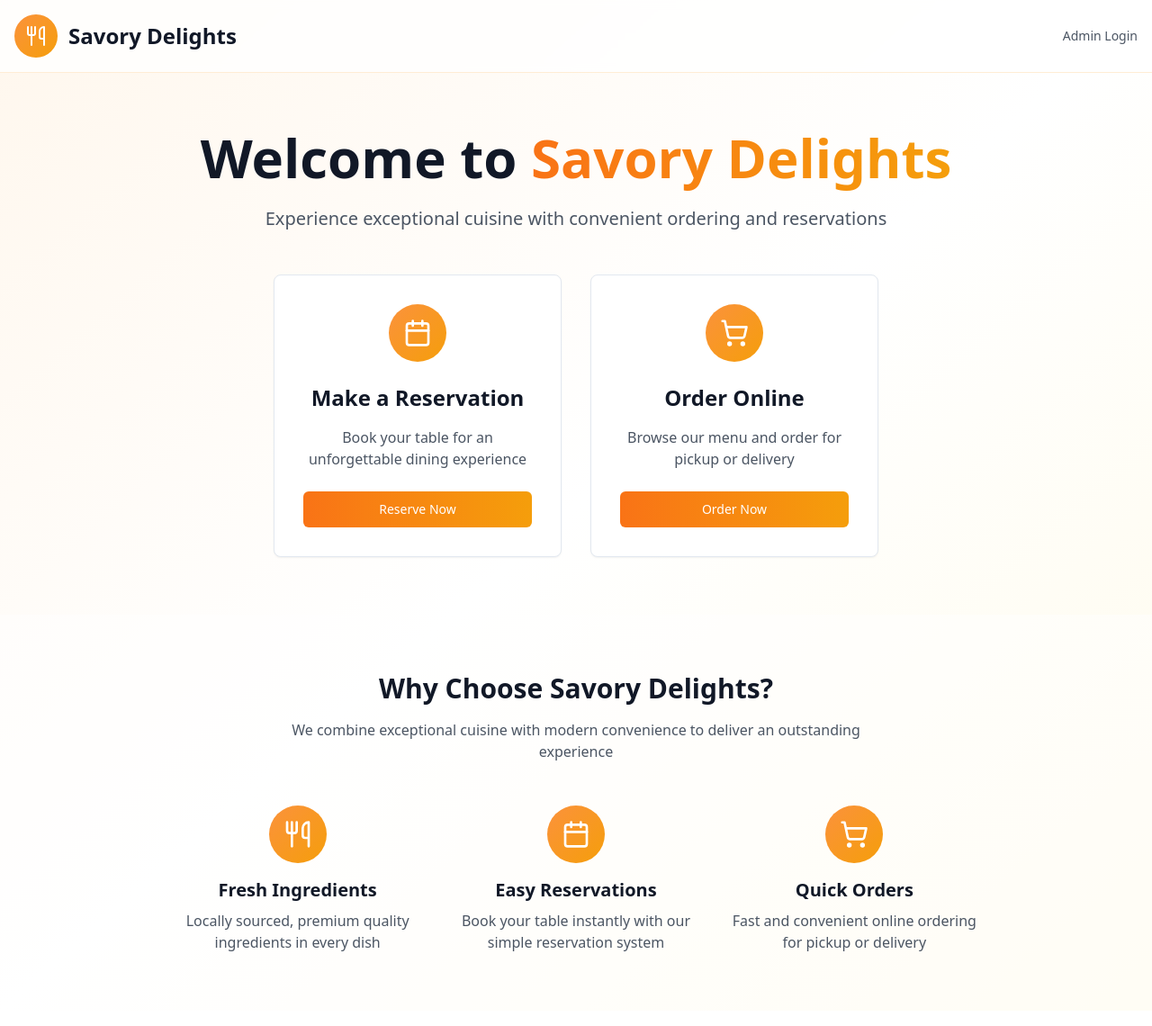
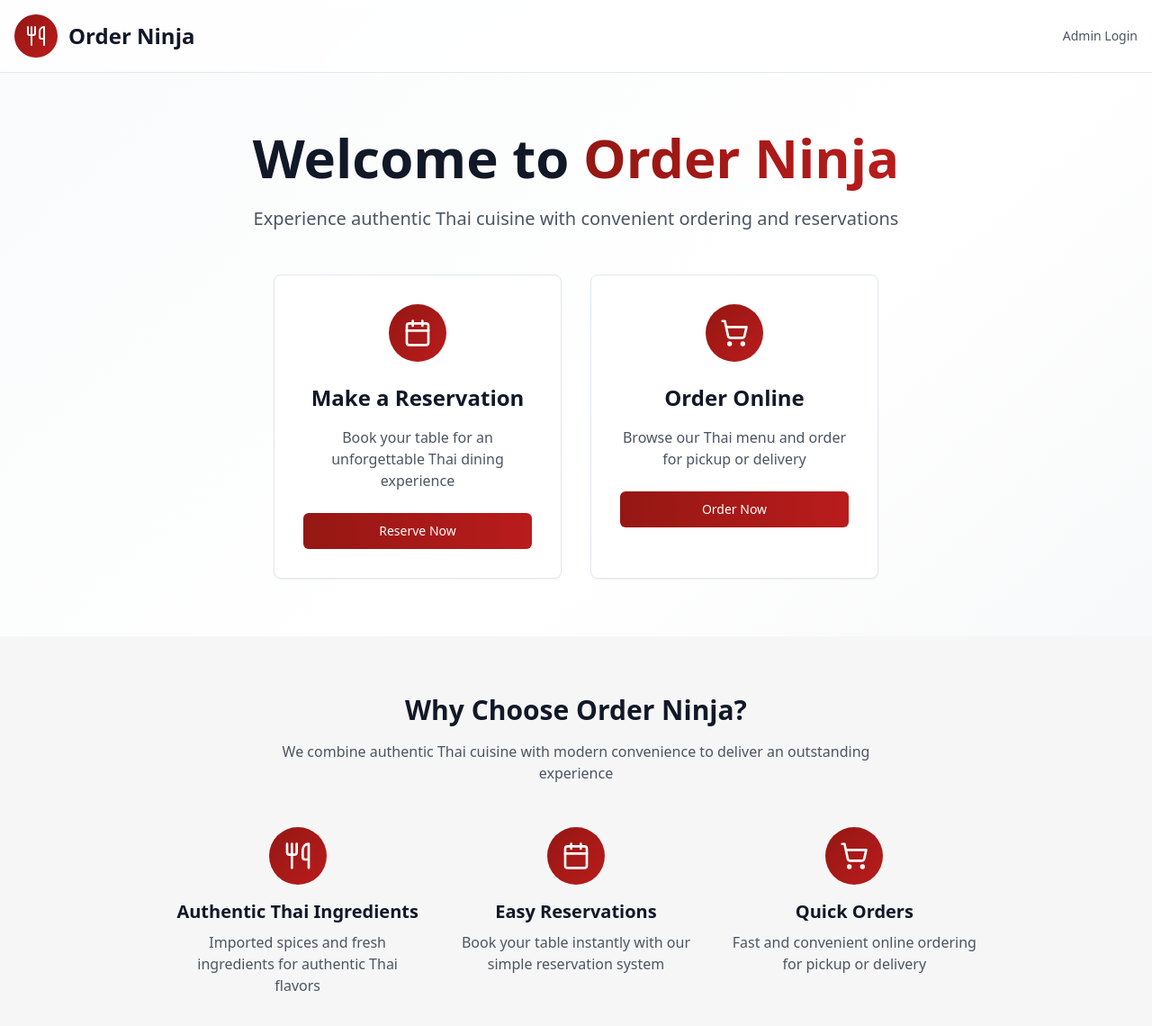
Before and after one commit to OrderNinja/Order-Reserve, a React (Vite) app: page / in a window 1280 px wide. Shown: the top 1140 px of the page at 90% size. Built offline with nearby package versions, Linux system fonts and the light colour scheme.

Commit message:
Refactor: Update branding and menu items
- Changed restaurant name and website title to "Order Ninja".
- Updated color scheme to use #951713 and #F6F6F6.
- Modified sample menu items to Thai local foods with prices in THB.

```diff
--- a/index.html
+++ b/index.html
@@ -4,12 +4,12 @@
   <head>
     <meta charset="UTF-8" />
     <meta name="viewport" content="width=device-width, initial-scale=1.0" />
-    <title>Savory Delights - Restaurant Management System</title>
-    <meta name="description" content="Professional restaurant management system with online ordering and reservations" />
+    <title>Order Ninja - Thai Restaurant Management System</title>
+    <meta name="description" content="Professional Thai restaurant management system with online ordering and reservations" />
     <meta name="author" content="Lovable" />
 
-    <meta property="og:title" content="Savory Delights - Restaurant Management System" />
-    <meta property="og:description" content="Professional restaurant management system with online ordering and reservations" />
+    <meta property="og:title" content="Order Ninja - Thai Restaurant Management System" />
+    <meta property="og:description" content="Professional Thai restaurant management system with online ordering and reservations" />
     <meta property="og:type" content="website" />
     <meta property="og:image" content="https://lovable.dev/opengraph-image-p98pqg.png" />
 
--- a/src/pages/Index.tsx
+++ b/src/pages/Index.tsx
@@ -6,17 +6,17 @@ import { Card, CardContent } from "@/components/ui/card";
 
 const Index = () => {
   return (
-    <div className="min-h-screen bg-gradient-to-br from-orange-50 via-white to-amber-50">
+    <div className="min-h-screen bg-gradient-to-br from-gray-50 via-white to-gray-100">
       {/* Header */}
-      <header className="bg-white/80 backdrop-blur-sm border-b border-orange-100 sticky top-0 z-50">
+      <header className="bg-white/80 backdrop-blur-sm border-b border-gray-200 sticky top-0 z-50">
         <div className="container mx-auto px-4 py-4 flex items-center justify-between">
           <div className="flex items-center space-x-3">
-            <div className="w-12 h-12 bg-gradient-to-br from-orange-400 to-amber-500 rounded-full flex items-center justify-center">
+            <div className="w-12 h-12 bg-gradient-to-br from-[#951713] to-red-700 rounded-full flex items-center justify-center">
               <Utensils className="w-6 h-6 text-white" />
             </div>
-            <h1 className="text-2xl font-bold text-gray-900">Savory Delights</h1>
+            <h1 className="text-2xl font-bold text-gray-900">Order Ninja</h1>
           </div>
-          <Link to="/admin" className="text-sm text-gray-600 hover:text-orange-600 transition-colors">
+          <Link to="/admin" className="text-sm text-gray-600 hover:text-[#951713] transition-colors">
             Admin Login
           </Link>
         </div>
@@ -27,25 +27,25 @@ const Index = () => {
         <div className="max-w-4xl mx-auto">
           <h1 className="text-5xl md:text-6xl font-bold text-gray-900 mb-6 animate-fade-in">
             Welcome to{" "}
-            <span className="bg-gradient-to-r from-orange-500 to-amber-500 bg-clip-text text-transparent">
-              Savory Delights
+            <span className="bg-gradient-to-r from-[#951713] to-red-700 bg-clip-text text-transparent">
+              Order Ninja
             </span>
           </h1>
           <p className="text-xl text-gray-600 mb-12 animate-fade-in">
-            Experience exceptional cuisine with convenient ordering and reservations
+            Experience authentic Thai cuisine with convenient ordering and reservations
           </p>
 
           {/* Action Cards */}
           <div className="grid md:grid-cols-2 gap-8 max-w-2xl mx-auto">
             <Card className="group hover:shadow-xl transition-all duration-300 hover:-translate-y-2 animate-fade-in">
               <CardContent className="p-8">
-                <div className="w-16 h-16 bg-gradient-to-br from-orange-400 to-amber-500 rounded-full flex items-center justify-center mx-auto mb-6 group-hover:scale-110 transition-transform">
+                <div className="w-16 h-16 bg-gradient-to-br from-[#951713] to-red-700 rounded-full flex items-center justify-center mx-auto mb-6 group-hover:scale-110 transition-transform">
                   <Calendar className="w-8 h-8 text-white" />
                 </div>
                 <h3 className="text-2xl font-semibold text-gray-900 mb-4">Make a Reservation</h3>
-                <p className="text-gray-600 mb-6">Book your table for an unforgettable dining experience</p>
+                <p className="text-gray-600 mb-6">Book your table for an unforgettable Thai dining experience</p>
                 <Link to="/reservation">
-                  <Button className="w-full bg-gradient-to-r from-orange-500 to-amber-500 hover:from-orange-600 hover:to-amber-600 text-white">
+                  <Button className="w-full bg-gradient-to-r from-[#951713] to-red-700 hover:from-red-800 hover:to-red-900 text-white">
                     Reserve Now
                   </Button>
                 </Link>
@@ -54,13 +54,13 @@ const Index = () => {
 
             <Card className="group hover:shadow-xl transition-all duration-300 hover:-translate-y-2 animate-fade-in">
               <CardContent className="p-8">
-                <div className="w-16 h-16 bg-gradient-to-br from-orange-400 to-amber-500 rounded-full flex items-center justify-center mx-auto mb-6 group-hover:scale-110 transition-transform">
+                <div className="w-16 h-16 bg-gradient-to-br from-[#951713] to-red-700 rounded-full flex items-center justify-center mx-auto mb-6 group-hover:scale-110 transition-transform">
                   <ShoppingCart className="w-8 h-8 text-white" />
                 </div>
                 <h3 className="text-2xl font-semibold text-gray-900 mb-4">Order Online</h3>
-                <p className="text-gray-600 mb-6">Browse our menu and order for pickup or delivery</p>
+                <p className="text-gray-600 mb-6">Browse our Thai menu and order for pickup or delivery</p>
                 <Link to="/menu">
-                  <Button className="w-full bg-gradient-to-r from-orange-500 to-amber-500 hover:from-orange-600 hover:to-amber-600 text-white">
+                  <Button className="w-full bg-gradient-to-r from-[#951713] to-red-700 hover:from-red-800 hover:to-red-900 text-white">
                     Order Now
                   </Button>
                 </Link>
@@ -71,26 +71,26 @@ const Index = () => {
       </section>
 
       {/* Features Section */}
-      <section className="bg-white/50 py-16">
+      <section className="bg-[#F6F6F6] py-16">
         <div className="container mx-auto px-4">
           <div className="text-center mb-12">
-            <h2 className="text-3xl font-bold text-gray-900 mb-4">Why Choose Savory Delights?</h2>
+            <h2 className="text-3xl font-bold text-gray-900 mb-4">Why Choose Order Ninja?</h2>
             <p className="text-gray-600 max-w-2xl mx-auto">
-              We combine exceptional cuisine with modern convenience to deliver an outstanding experience
+              We combine authentic Thai cuisine with modern convenience to deliver an outstanding experience
             </p>
           </div>
 
           <div className="grid md:grid-cols-3 gap-8 max-w-4xl mx-auto">
             <div className="text-center">
-              <div className="w-16 h-16 bg-gradient-to-br from-orange-400 to-amber-500 rounded-full flex items-center justify-center mx-auto mb-4">
+              <div className="w-16 h-16 bg-gradient-to-br from-[#951713] to-red-700 rounded-full flex items-center justify-center mx-auto mb-4">
                 <Utensils className="w-8 h-8 text-white" />
               </div>
-              <h3 className="text-xl font-semibold text-gray-900 mb-2">Fresh Ingredients</h3>
-              <p className="text-gray-600">Locally sourced, premium quality ingredients in every dish</p>
+              <h3 className="text-xl font-semibold text-gray-900 mb-2">Authentic Thai Ingredients</h3>
+              <p className="text-gray-600">Imported spices and fresh ingredients for authentic Thai flavors</p>
             </div>
 
             <div className="text-center">
-              <div className="w-16 h-16 bg-gradient-to-br from-orange-400 to-amber-500 rounded-full flex items-center justify-center mx-auto mb-4">
+              <div className="w-16 h-16 bg-gradient-to-br from-[#951713] to-red-700 rounded-full flex items-center justify-center mx-auto mb-4">
                 <Calendar className="w-8 h-8 text-white" />
               </div>
               <h3 className="text-xl font-semibold text-gray-900 mb-2">Easy Reservations</h3>
@@ -98,7 +98,7 @@ const Index = () => {
             </div>
 
             <div className="text-center">
-              <div className="w-16 h-16 bg-gradient-to-br from-orange-400 to-amber-500 rounded-full flex items-center justify-center mx-auto mb-4">
+              <div className="w-16 h-16 bg-gradient-to-br from-[#951713] to-red-700 rounded-full flex items-center justify-center mx-auto mb-4">
                 <ShoppingCart className="w-8 h-8 text-white" />
               </div>
               <h3 className="text-xl font-semibold text-gray-900 mb-2">Quick Orders</h3>
--- a/src/pages/Menu.tsx
+++ b/src/pages/Menu.tsx
@@ -1,3 +1,4 @@
+
 import { useState } from "react";
 import { Link } from "react-router-dom";
 import { ArrowLeft, ShoppingCart, Plus, Minus } from "lucide-react";
@@ -76,18 +77,18 @@ const Menu = () => {
 
   if (isLoading) {
     return (
-      <div className="min-h-screen bg-gradient-to-br from-orange-50 via-white to-amber-50 flex items-center justify-center">
+      <div className="min-h-screen bg-gradient-to-br from-gray-50 via-white to-gray-100 flex items-center justify-center">
         <div className="text-lg text-gray-600">Loading menu...</div>
       </div>
     );
   }
 
   return (
-    <div className="min-h-screen bg-gradient-to-br from-orange-50 via-white to-amber-50">
+    <div className="min-h-screen bg-gradient-to-br from-gray-50 via-white to-gray-100">
       {/* Header */}
-      <header className="bg-white/80 backdrop-blur-sm border-b border-orange-100 sticky top-0 z-40">
+      <header className="bg-white/80 backdrop-blur-sm border-b border-gray-200 sticky top-0 z-40">
         <div className="container mx-auto px-4 py-4 flex items-center justify-between">
-          <Link to="/" className="flex items-center text-gray-600 hover:text-orange-600 transition-colors">
+          <Link to="/" className="flex items-center text-gray-600 hover:text-[#951713] transition-colors">
             <ArrowLeft className="w-5 h-5 mr-2" />
             Back to Home
           </Link>
@@ -97,7 +98,7 @@ const Menu = () => {
               <ShoppingCart className="w-5 h-5 mr-2" />
               Cart
               {getTotalItems() > 0 && (
-                <Badge className="absolute -top-2 -right-2 bg-orange-500 text-white min-w-[20px] h-5 flex items-center justify-center text-xs">
+                <Badge className="absolute -top-2 -right-2 bg-[#951713] text-white min-w-[20px] h-5 flex items-center justify-center text-xs">
                   {getTotalItems()}
                 </Badge>
               )}
@@ -108,8 +109,8 @@ const Menu = () => {
 
       <div className="container mx-auto px-4 py-8">
         <div className="text-center mb-8">
-          <h1 className="text-3xl font-bold text-gray-900 mb-2">Our Menu</h1>
-          <p className="text-gray-600">Discover our delicious selection</p>
+          <h1 className="text-3xl font-bold text-gray-900 mb-2">Our Thai Menu</h1>
+          <p className="text-gray-600">Discover our authentic Thai selection</p>
         </div>
 
         {/* Category Filter */}
@@ -121,8 +122,8 @@ const Menu = () => {
                 onClick={() => setSelectedCategory(category)}
                 className={`px-4 py-2 rounded-full text-sm font-medium transition-all capitalize ${
                   selectedCategory === category
-                    ? "bg-gradient-to-r from-orange-500 to-amber-500 text-white"
-                    : "text-gray-600 hover:text-orange-600"
+                    ? "bg-gradient-to-r from-[#951713] to-red-700 text-white"
+                    : "text-gray-600 hover:text-[#951713]"
                 }`}
               >
                 {category}
@@ -145,7 +146,7 @@ const Menu = () => {
               <CardContent className="p-4">
                 <div className="flex justify-between items-start mb-2">
                   <h3 className="text-lg font-semibold text-gray-900">{item.name}</h3>
-                  <span className="text-lg font-bold text-orange-600">${item.price}</span>
+                  <span className="text-lg font-bold text-[#951713]">฿{item.price}</span>
                 </div>
                 <p className="text-gray-600 text-sm mb-4">{item.description}</p>
 
@@ -179,7 +180,7 @@ const Menu = () => {
                 ) : (
                   <Button
                     onClick={() => openOptionsDialog(item)}
-                    className="w-full bg-gradient-to-r from-orange-500 to-amber-500 hover:from-orange-600 hover:to-amber-600 text-white"
+                    className="w-full bg-gradient-to-r from-[#951713] to-red-700 hover:from-red-800 hover:to-red-900 text-white"
                   >
                     <Plus className="w-4 h-4 mr-2" />
                     Add to Cart
@@ -194,7 +195,7 @@ const Menu = () => {
         {getTotalItems() > 0 && (
           <div className="fixed bottom-6 left-1/2 transform -translate-x-1/2 z-50">
             <Link to="/cart" state={{ cartItems: cart }}>
-              <Button className="bg-gradient-to-r from-orange-500 to-amber-500 hover:from-orange-600 hover:to-amber-600 text-white px-8 py-3 rounded-full shadow-lg">
+              <Button className="bg-gradient-to-r from-[#951713] to-red-700 hover:from-red-800 hover:to-red-900 text-white px-8 py-3 rounded-full shadow-lg">
                 <ShoppingCart className="w-5 h-5 mr-2" />
                 Go to Cart ({getTotalItems()})
               </Button>
```
